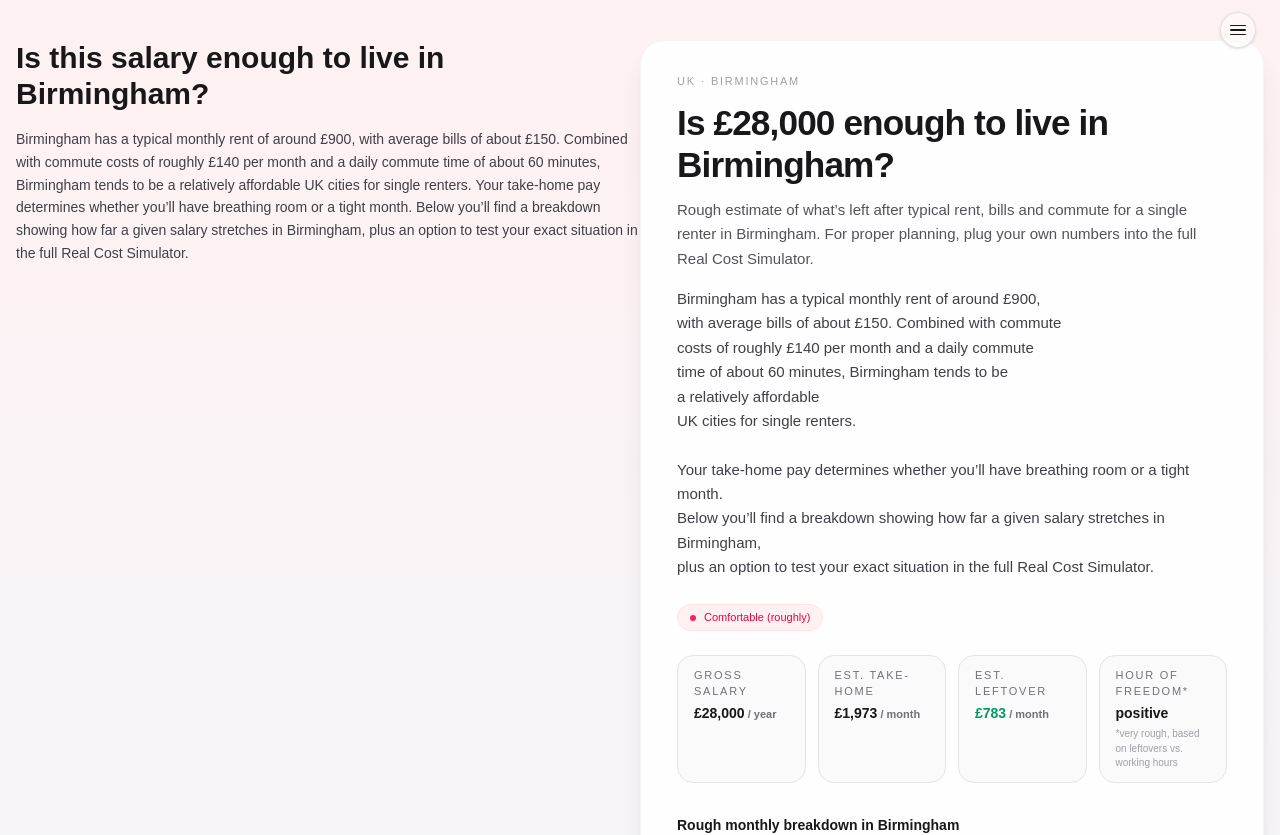
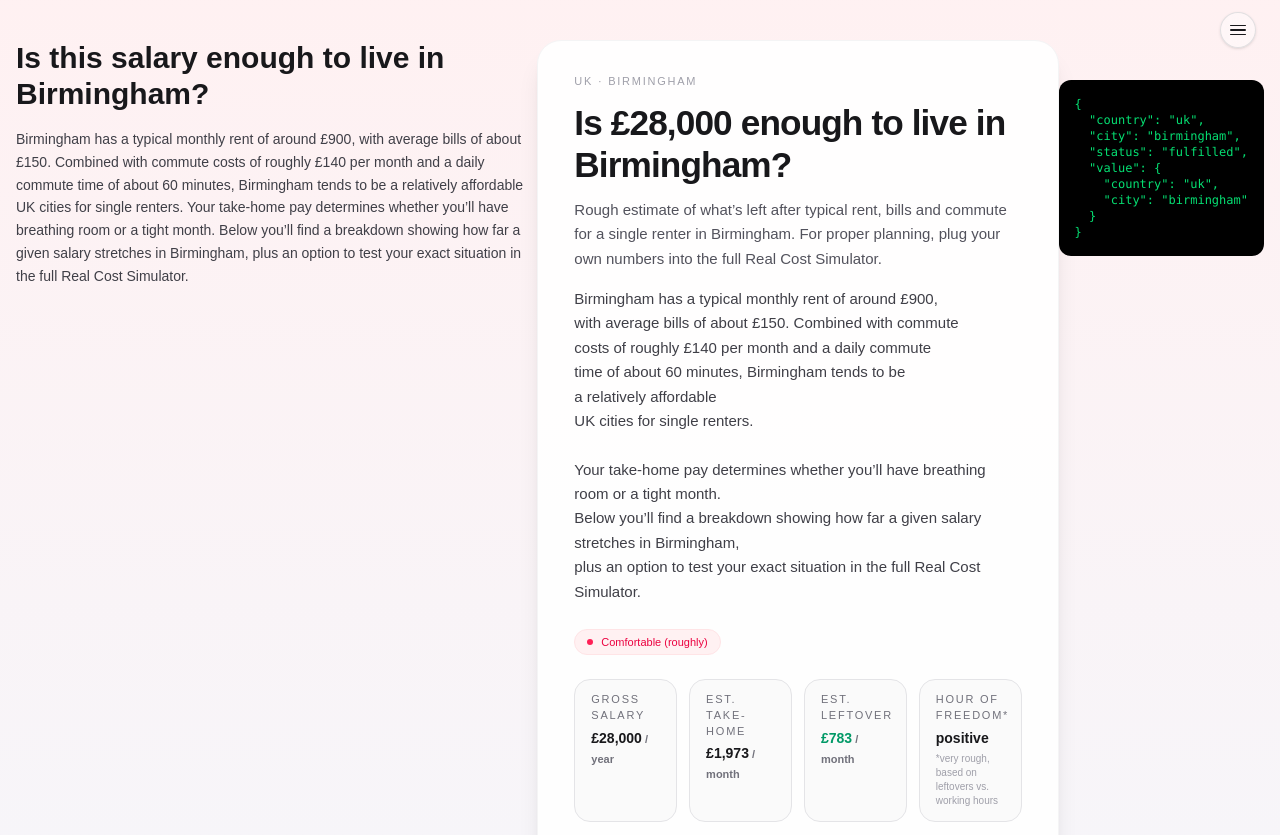
Before and after one commit to bendover19/real-cost-sim, a Next.js app: page /enough/uk/birmingham in a window 1280 px wide. Shown: the top 835 px of the page. Built offline with nearby package versions, Linux system fonts and the light colour scheme.

Commit message:
Update page.tsx

```diff
--- a/app/enough/[country]/[city]/page.tsx
+++ b/app/enough/[country]/[city]/page.tsx
@@ -78,6 +78,11 @@ export default function EnoughCityPage({ params }: Props) {
           serverCountry={countrySlug}
         />
       </Suspense>
+      {/* DEBUG: REMOVE AFTER TESTING */}
+<pre className="mt-10 p-4 bg-black text-green-400 text-xs rounded-xl">
+  {JSON.stringify(params, null, 2)}
+</pre>
+
     </main>
   );
 }
```
